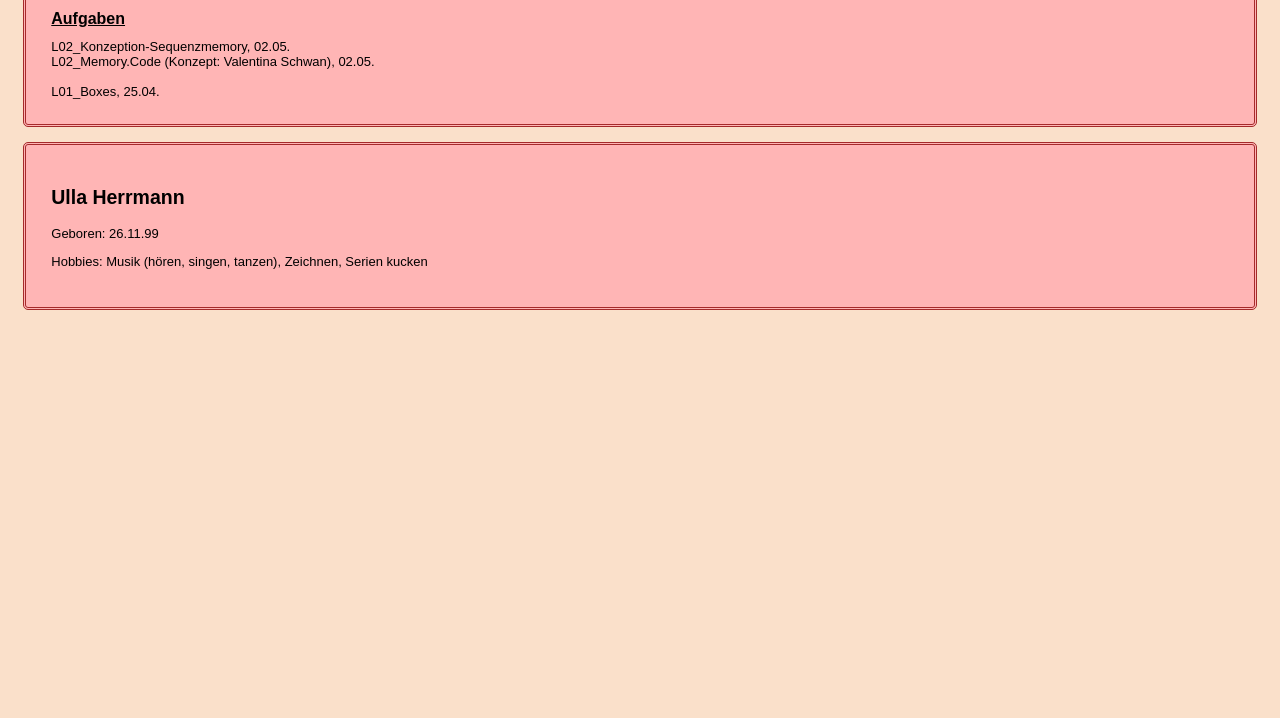
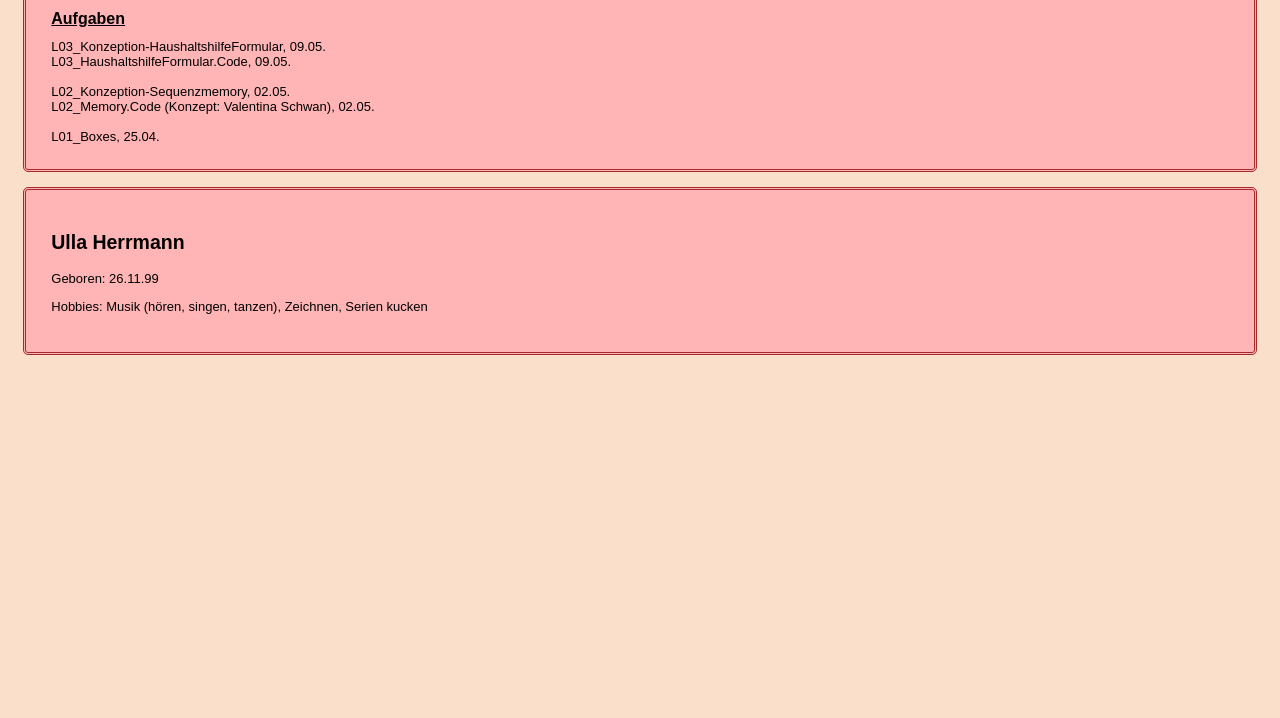
Before and after one commit to Lum7n/EIA2, a plain HTML site: page Steckbrief/steckbrief.htm in a window 1280 px wide. Shown: the part 82-800 px from the top of the page. Drawn offline with Linux system fonts and the light colour scheme.

Commit message:
Add files via upload

```diff
--- a/Steckbrief/steckbrief.htm
+++ b/Steckbrief/steckbrief.htm
@@ -63,6 +63,11 @@
 			<br/>
 			<h1>Aufgaben</h1>
 			<!-- Format: Aufgabenbezeichnung, Datum -->
+			<a target="_blank" href="https://lum7n.github.io/EIA2/L03_FormElements/L03_KonzeptionHaushaltshilfeFormular.pdf">L03_Konzeption-HaushaltshilfeFormular, 09.05.</a>
+			<br/>
+			<a target="_blank" href="https://lum7n.github.io/EIA2/L03_FormElements/Index.html">L03_HaushaltshilfeFormular.Code, 09.05.</a>
+			<br/>
+			<br/>
 			<a target="_blank" href="https://lum7n.github.io/EIA2/L02_Events/L02_KonzeptionSequenzmemory.pdf">L02_Konzeption-Sequenzmemory, 02.05.</a>
 			<br/>
 			<a target="_blank" href="https://lum7n.github.io/EIA2/L02_Events/L02_Sequenzmemory_Index.html">L02_Memory.Code (Konzept: Valentina Schwan), 02.05.</a>
```
